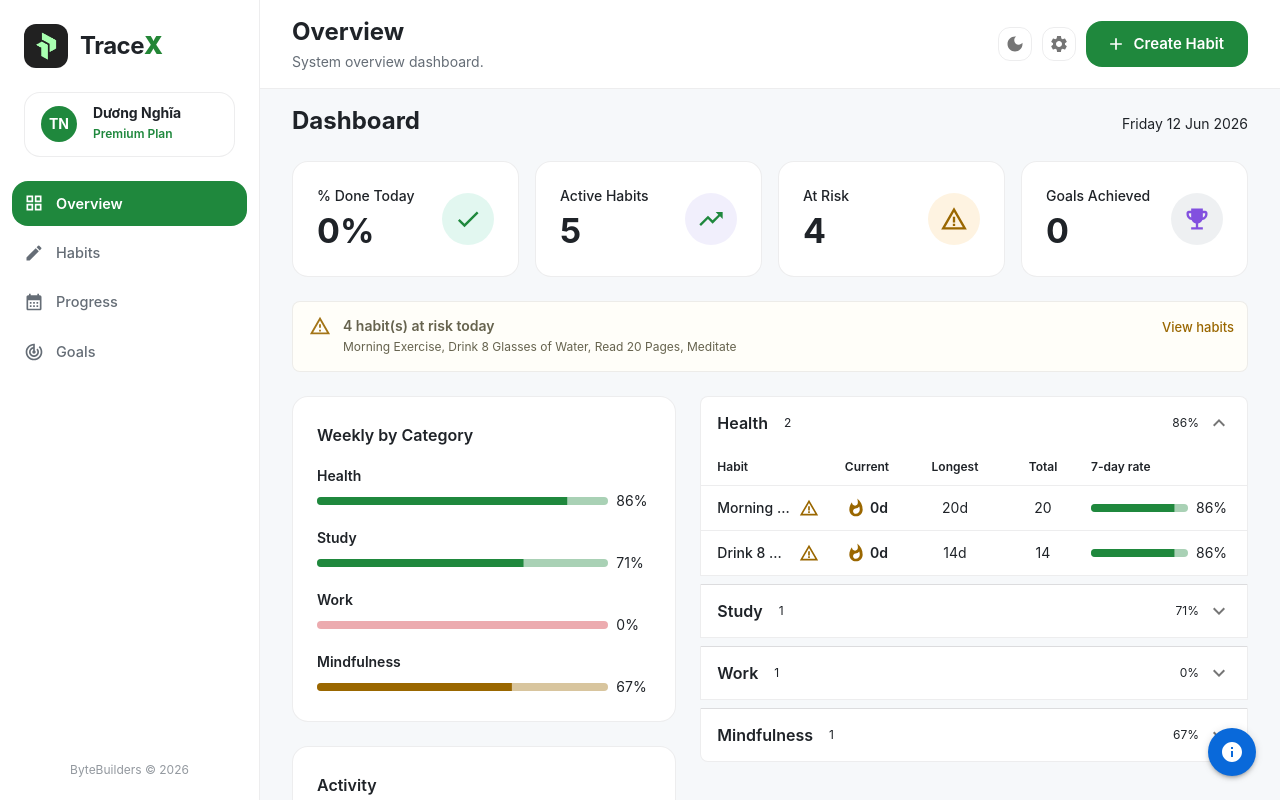
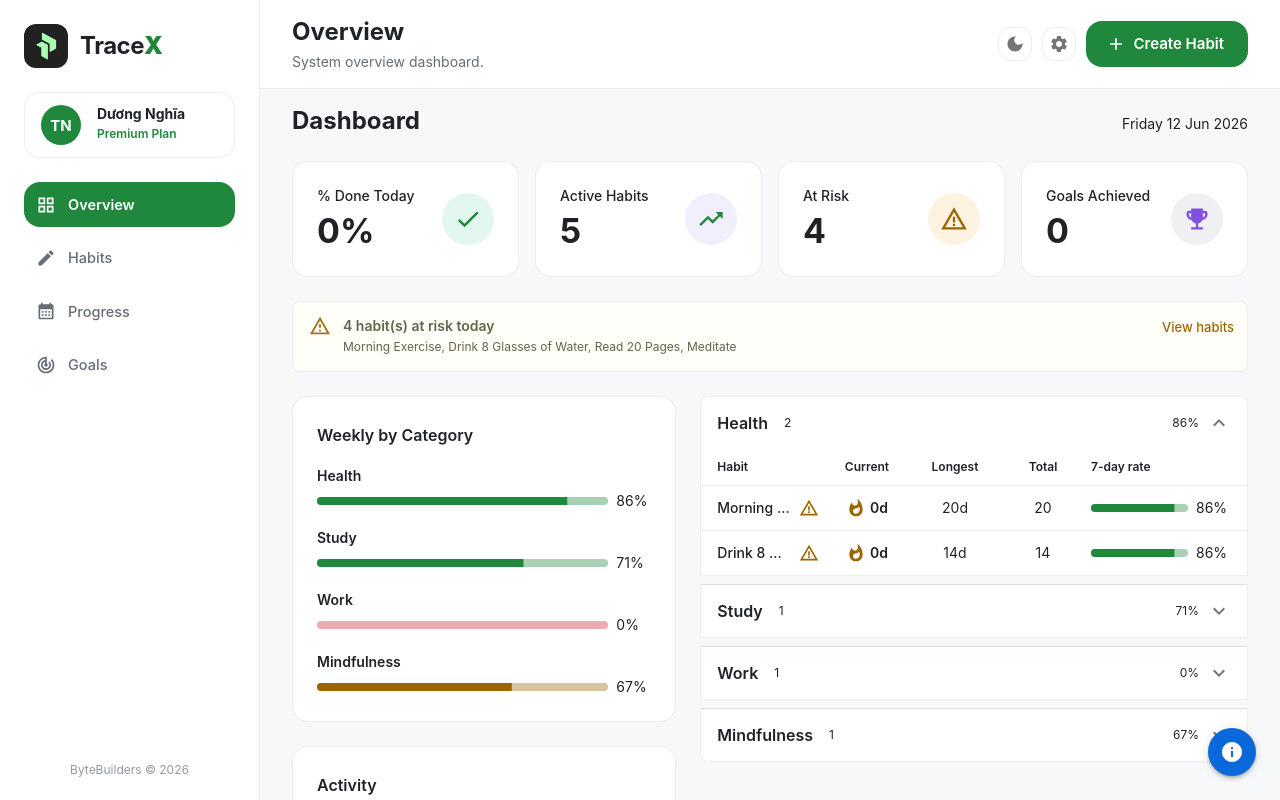
Before and after one commit to NghiaDPTWorkk/habit-hub, a React (Vite) app in the folder fe/: page / in a window 1280 px wide. Built offline with nearby package versions, Linux system fonts and the light colour scheme.

Commit message:
fix(sidebar): HH-95 - style user avatar color and design #95

```diff
--- a/fe/src/components/layouts/Sidebar.tsx
+++ b/fe/src/components/layouts/Sidebar.tsx
@@ -144,12 +144,12 @@ export const Sidebar: React.FC<SidebarProps> = ({ pathname, onCloseMobile, curre
       >
         <Avatar
           sx={{
-            width: 36,
-            height: 36,
+            width: 40,
+            height: 40,
             bgcolor: 'primary.main',
             color: 'primary.contrastText',
             fontWeight: 'bold',
-            fontSize: pxToRem(14),
+            fontSize: pxToRem(15),
           }}
         >
           {USER_INITIALS}
@@ -186,10 +186,10 @@ export const Sidebar: React.FC<SidebarProps> = ({ pathname, onCloseMobile, curre
       <Box
         sx={{
           flexGrow: 1,
-          px: 1.5,
+          px: 3,
           display: 'flex',
           flexDirection: 'column',
-          gap: 0.5,
+          gap: 1,
         }}
       >
         {navItems.map((item) => (
```
